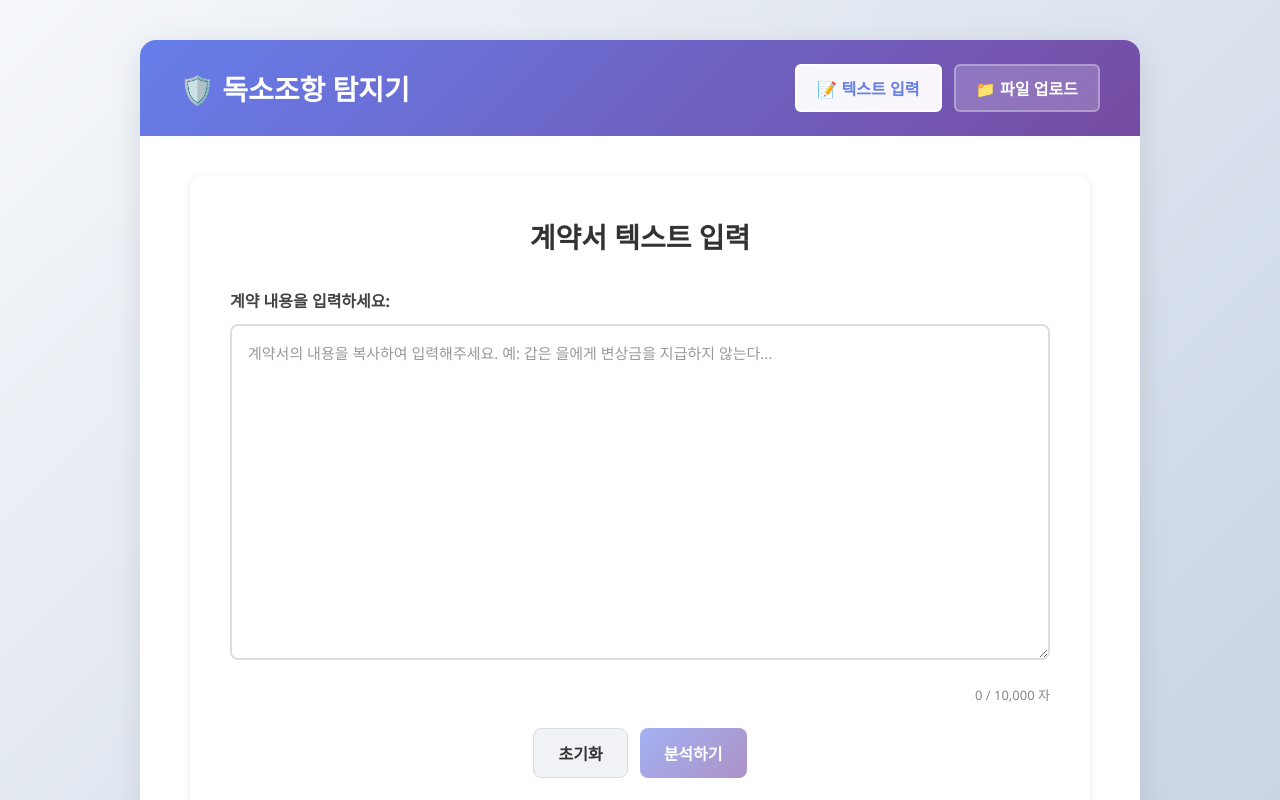
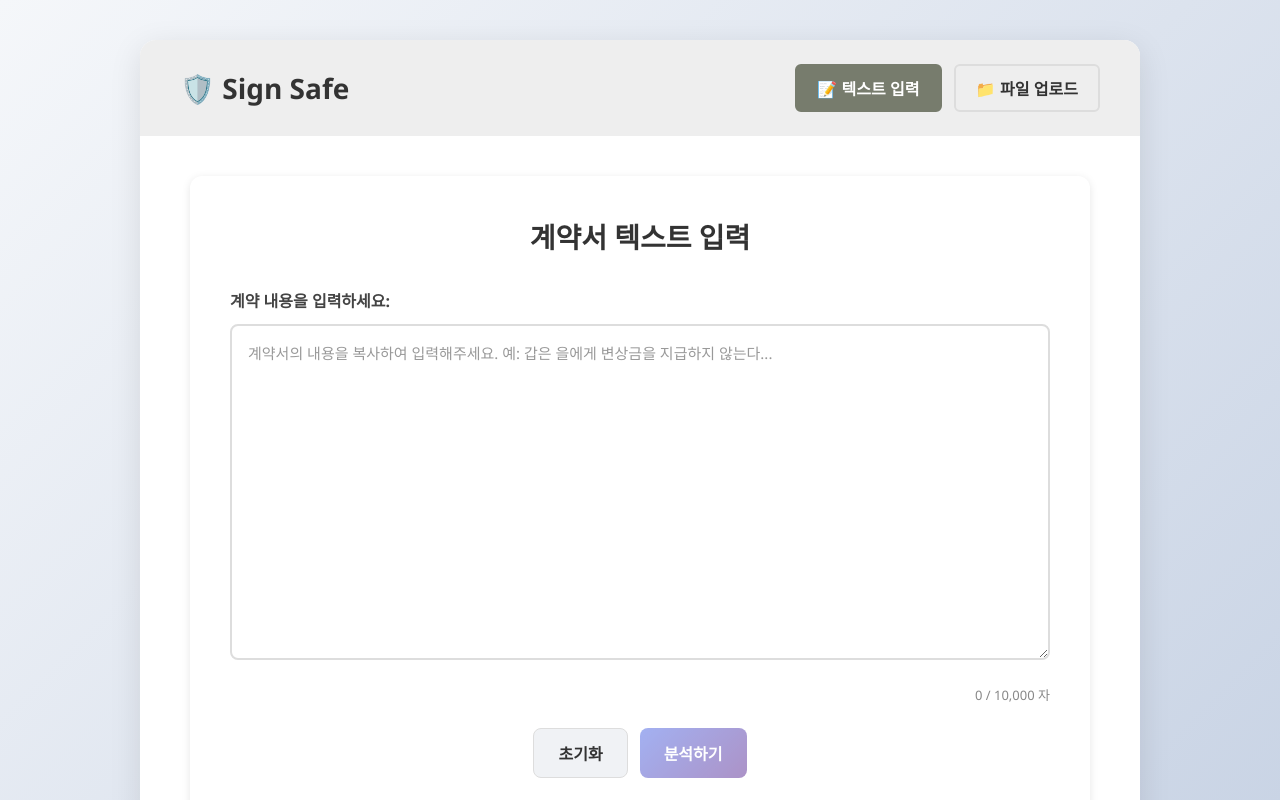
Before and after one commit to Sign-Safe/frontend, a React (Create React App) app: page / in a window 1280 px wide. Shown: the top 800 px of the page. Built offline with nearby package versions, Linux system fonts and the light colour scheme.

Commit message:
입력창 디자인 수정

```diff
--- a/src/components/Header.tsx
+++ b/src/components/Header.tsx
@@ -11,7 +11,7 @@ const Header: React.FC<HeaderProps> = ({ currentPage, onPageChange }) => {
     <header className="header">
       <div className="header-container">
         <div className="logo">
-          <h1>🛡️ 독소조항 탐지기</h1>
+          <h1>🛡️ Sign Safe</h1>
         </div>
 
         <nav className="navigation">
--- a/src/styles/Header.css
+++ b/src/styles/Header.css
@@ -1,6 +1,6 @@
 .header {
-  background: linear-gradient(135deg, #667eea 0%, #764ba2 100%);
-  color: white;
+  background: #EEEEEE;
+  color: #333;
   padding: 24px 40px;
   box-shadow: none;
   position: relative;
@@ -33,9 +33,9 @@
 
 .nav-button {
   padding: 10px 20px;
-  background: rgba(255, 255, 255, 0.2);
-  color: white;
-  border: 2px solid rgba(255, 255, 255, 0.3);
+  background: #EEEEEE;
+  color: #333;
+  border: 2px solid #DDDDDD;
   border-radius: 6px;
   font-size: 16px;
   font-weight: 600;
@@ -45,14 +45,14 @@
 }
 
 .nav-button:hover:not(:disabled) {
-  background: rgba(255, 255, 255, 0.3);
-  border-color: rgba(255, 255, 255, 0.5);
+  background: #DDDDDD;
+  border-color: #CCCCCC;
 }
 
 .nav-button.active {
-  background: rgba(255, 255, 255, 0.95);
-  color: #667eea;
-  border-color: white;
+  background: #777C6D;
+  color: white;
+  border-color: #777C6D;
 }
 
 .nav-button:disabled {
```
Also changed, not shown: 1 other file (tests, documents, lock files or other folders).
